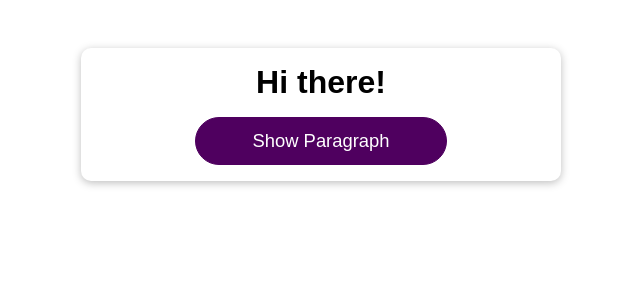
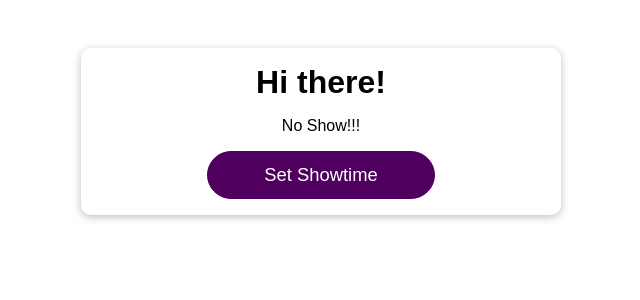
Before and after one commit to rubanero14/React-Lessons-Section12-React-Under-The-Hood-and-Optimization-Techniques, a React (Create React App) app: page / in a window 1280 px wide. Shown: the top 300 px of the page, without its empty margins (319-959 px from the left). Built offline with nearby package versions, Linux system fonts and the light colour scheme.

Commit message:
A Closer Look At Child Component Re-Evaluation

```diff
--- a/src/App.js
+++ b/src/App.js
@@ -1,12 +1,14 @@
 import React, { useState } from "react";
 import Button from "./components/UI/Button/Button";
+
+import DemoOutput from "./components/Demo/DemoOutput";
 
 import "./App.css";
 
 function App() {
   const [paragraphIsVisible, setParagraphIsVisible] = useState(false);
 
-  console.log("APP IS RUNNING...");
+  console.log("App RUNNING");
 
   // This is shorthand for toggling or inversing previous state. equivalent to `return paragraphIsVisible = !paragraphIsVisible`;
   const toggleParagraphVisible = () => {
@@ -19,9 +21,9 @@ function App() {
   return (
     <div className="app">
       <h1>Hi there!</h1>
-      {paragraphIsVisible && <p>Paragraph is visible!</p>}
+      <DemoOutput show={paragraphIsVisible} />
       <Button onClick={toggleParagraphVisible}>
-        {paragraphIsVisible ? "Hide" : "Show"} Paragraph
+        Set {paragraphIsVisible ? "No Show" : "Showtime"}
       </Button>
     </div>
   );
--- /dev/null
+++ b/src/components/Demo/DemoOutput.js
@@ -0,0 +1,10 @@
+import React from "react";
+
+import Paragraph from "./Paragraph";
+
+const DemoOutput = (props) => {
+  console.log("DemoOutput RUNNING");
+  return <Paragraph>{props.show ? "Its Showtime!!!" : "No Show!!!"}</Paragraph>;
+};
+
+export default DemoOutput;
--- /dev/null
+++ b/src/components/Demo/Paragraph.js
@@ -0,0 +1,8 @@
+import React from "react";
+
+const Paragraph = (props) => {
+  console.log("Paragraph RUNNING");
+  return <p>{props.children}</p>;
+};
+
+export default Paragraph;
```
Also changed, not shown: src/components/UI/Button/Button.js (+4 -3 lines).
